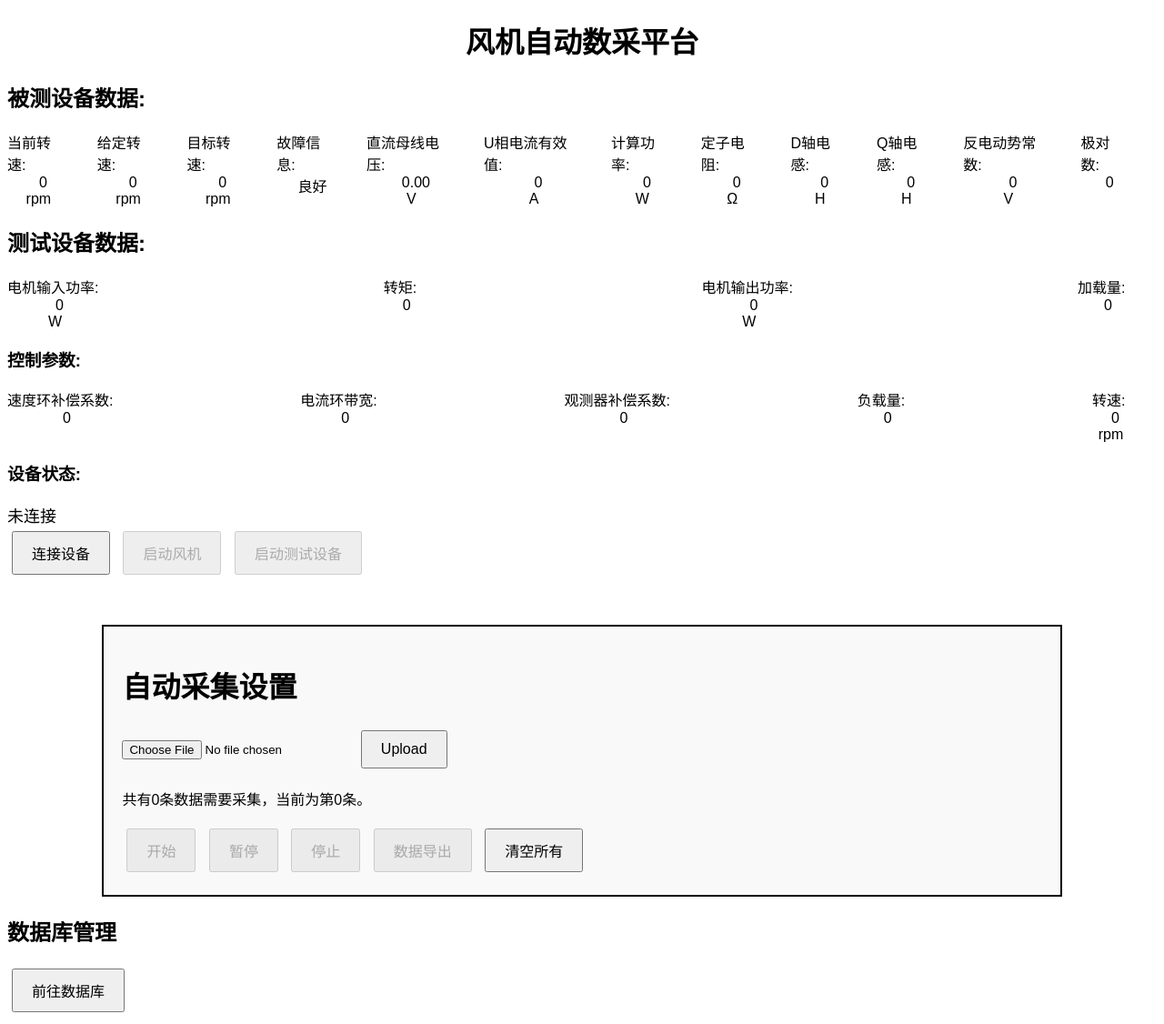
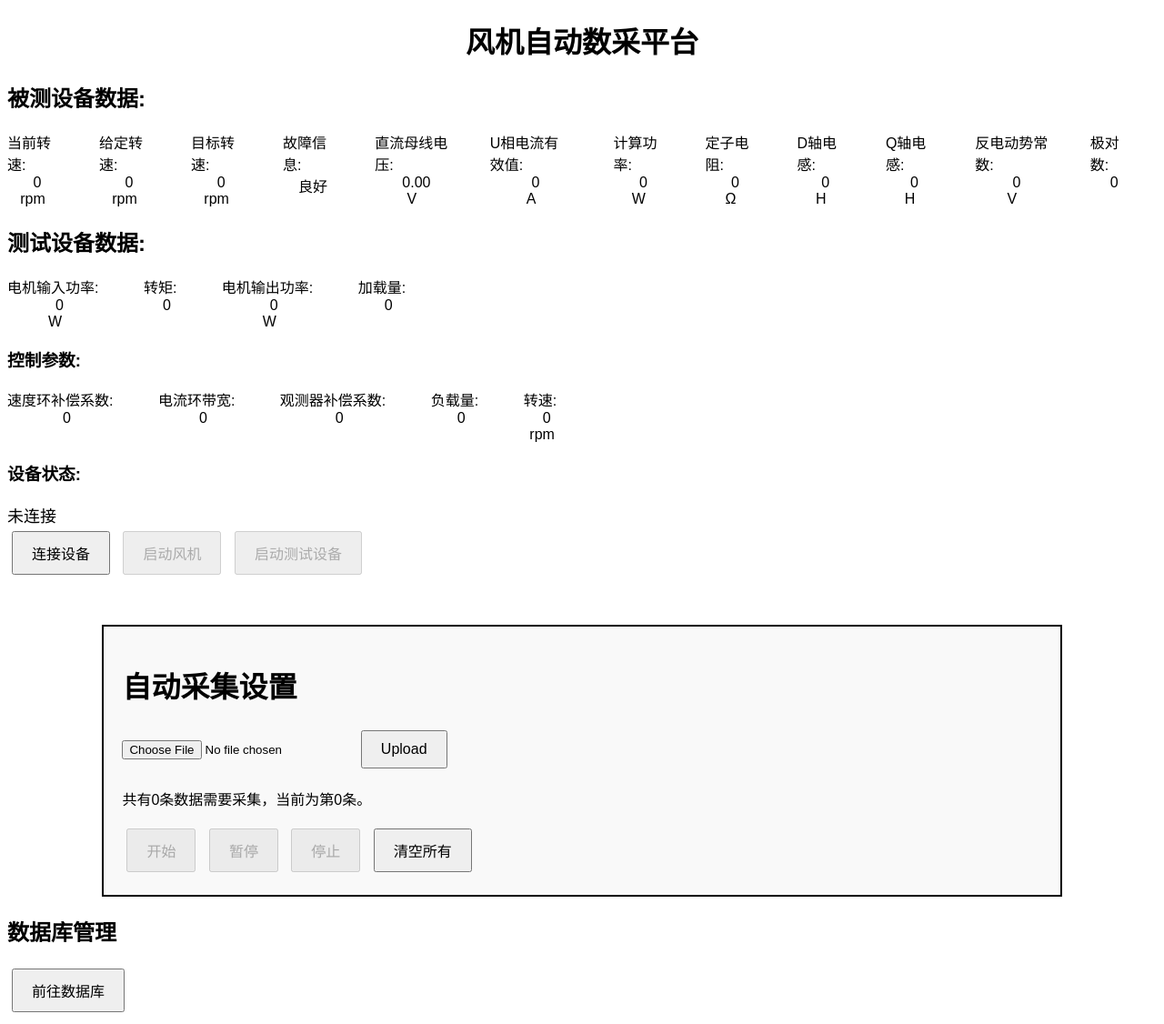
Before and after one commit to Hunter53323/AutomaticDataAcquisitionSystem, a Flask app: page / in a window 1280 px wide. Shown: the whole page at 91% size. Run offline with Flask 3, Linux system fonts and the light colour scheme; parts of the project's set-up code (start-up, migrations or seed data) failed here and were passed over; some libraries are stand-ins or nearby versions.

Commit message:
调整格式，删除无用的按钮

```diff
--- a/static/buttons.js
+++ b/static/buttons.js
@@ -35,9 +35,13 @@ function sendCSVToServer() {
 
 function click_connect_button() {
     if (isConnected) {
-        socket.emit('disconnect_device');
+      if (fan_running == true || test_device_running == true || auto_collect == true) {
+        alert('请先停止风机、测试设备或自动采集');
+        return;
+      }
+      socket.emit('disconnect_device');
     } else {
-        socket.emit('connect_device');
+      socket.emit('connect_device');
     }
 }
 
--- a/static/styles.css
+++ b/static/styles.css
@@ -4,7 +4,8 @@ body {
 
 .horizontal_pairs_container {
     display: flex;
-    justify-content: space-between; /* 添加间距 */
+    gap: 15px;
+    /* justify-content: space-between; 添加间距 */
 }
 .horizontal_pair {
     display: flex;
--- a/templates/index.html
+++ b/templates/index.html
@@ -152,7 +152,7 @@
           <button onclick="click_start_collect_button()" id="start_collect_button" disabled>开始</button>
           <button onclick="click_pause_collect_button()" id="pause_collect_button" disabled>暂停</button>
           <button onclick="click_stop_collect_button()" id="stop_collect_button" disabled>停止</button>
-          <button onclick="click_export_data_button()" id="export_data" disabled>数据导出</button>
+          <!-- <button onclick="click_export_data_button()" id="export_data" disabled>数据导出</button> -->
           <button onclick="click_clear_button()" id="clear">清空所有</button>
         </div>
       </div>
```
